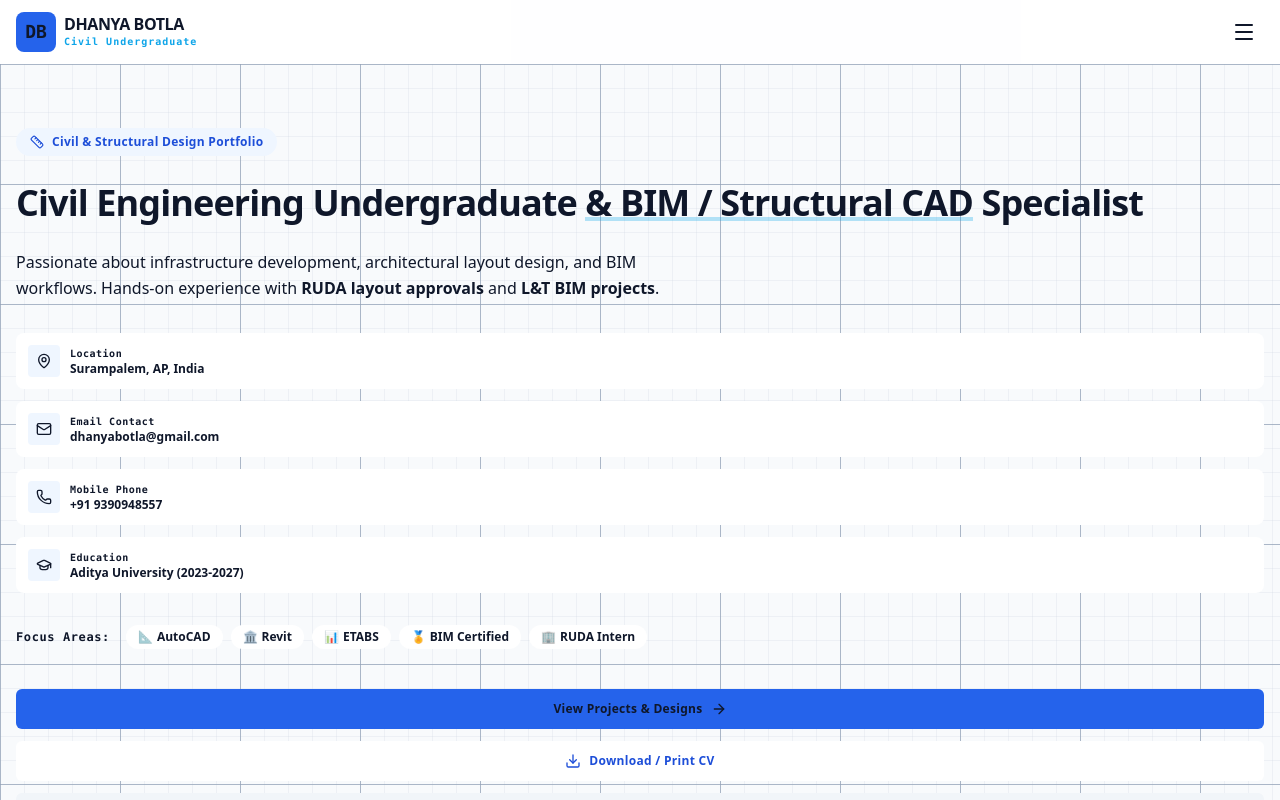
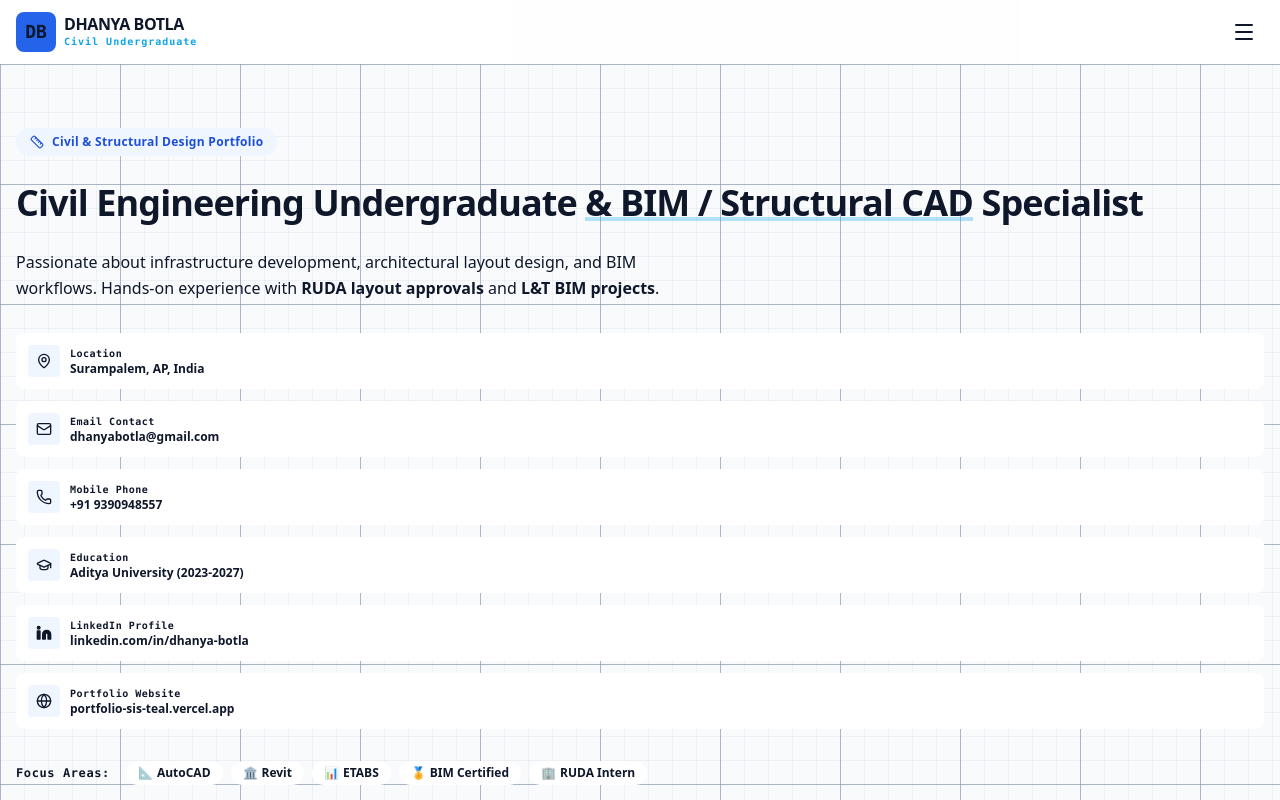
Before and after one commit to veerendrabotla-bot/portfolio-sis, a React (Vite) app: page / in a window 1280 px wide. Shown: the top 800 px of the page. Built offline with nearby package versions, Linux system fonts and the light colour scheme.

Commit message:
feat: add social links and update internship details
Add LinkedIn and website profile links to Hero, Footer, and CV modal. Update the internship experience date in data.ts.

```diff
--- a/src/components/CVModal.tsx
+++ b/src/components/CVModal.tsx
@@ -4,7 +4,7 @@
  */
 
 import React, { useRef } from 'react';
-import { X, Printer, Phone, Mail, Linkedin, MapPin } from 'lucide-react';
+import { X, Printer, Phone, Mail, Linkedin, MapPin, Globe } from 'lucide-react';
 
 interface CVModalProps {
   isOpen: boolean;
@@ -80,7 +80,7 @@ export default function CVModal({ isOpen, onClose }: CVModalProps) {
                 Civil Engineering Undergraduate
               </p>
 
-              <div className="flex flex-wrap justify-center items-center gap-x-5 gap-y-1.5 text-[13px] text-slate-800 mb-1">
+              <div className="flex flex-wrap justify-center items-center gap-x-5 gap-y-1.5 text-[12px] sm:text-[13px] text-slate-800 mb-1">
                 <span className="flex items-center gap-1 font-sans">
                   <Phone className="w-3.5 h-3.5 text-slate-800" fill="currentColor" />
                   <span>+91 9390948557</span>
@@ -89,10 +89,24 @@ export default function CVModal({ isOpen, onClose }: CVModalProps) {
                   <Mail className="w-3.5 h-3.5 text-slate-800" fill="currentColor" />
                   <span>dhanyabotla@gmail.com</span>
                 </span>
-                <span className="flex items-center gap-1 font-sans">
+                <a
+                  href="https://www.linkedin.com/in/dhanya-botla"
+                  target="_blank"
+                  rel="noopener noreferrer"
+                  className="flex items-center gap-1 font-sans text-slate-800 hover:text-[#2563EB] hover:underline"
+                >
                   <Linkedin className="w-3.5 h-3.5 text-slate-800" fill="currentColor" />
-                  <span>LinkedIn</span>
-                </span>
+                  <span>linkedin.com/in/dhanya-botla</span>
+                </a>
+                <a
+                  href="https://portfolio-sis-teal.vercel.app"
+                  target="_blank"
+                  rel="noopener noreferrer"
+                  className="flex items-center gap-1 font-sans text-slate-800 hover:text-[#2563EB] hover:underline"
+                >
+                  <Globe className="w-3.5 h-3.5 text-slate-800" />
+                  <span>portfolio-sis-teal.vercel.app</span>
+                </a>
               </div>
 
               <div className="text-[13px] text-slate-800 flex justify-center items-center gap-1 mt-1">
@@ -154,7 +168,7 @@ export default function CVModal({ isOpen, onClose }: CVModalProps) {
               <div className="text-[13.5px] text-slate-800">
                 <div className="flex justify-between items-start mb-1">
                   <span className="font-bold text-slate-900">Civil Engineering Intern, RUDA</span>
-                  <span className="font-medium text-slate-800">June – July 2025 (2 Months)</span>
+                  <span className="font-medium text-slate-800">June – July 2026 (2 Months)</span>
                 </div>
                 <ul className="list-disc pl-5 space-y-1 mt-1">
                   <li>Prepare and modify AutoCAD layouts.</li>
--- a/src/components/Footer.tsx
+++ b/src/components/Footer.tsx
@@ -4,7 +4,7 @@
  */
 
 import React, { useState } from 'react';
-import { Mail, Phone, Copy, Check, BookOpen, Music, Cpu, Sparkles, Send } from 'lucide-react';
+import { Mail, Phone, Copy, Check, BookOpen, Music, Cpu, Sparkles, Send, Linkedin, Globe } from 'lucide-react';
 
 interface FooterProps {
   isContactOpen: boolean;
@@ -114,7 +114,7 @@ export default function Footer({ isContactOpen, onContactClose }: FooterProps) {
 
               <button
                 onClick={() => copyToClipboard(phoneVal, 'phone')}
-                className="w-full flex items-center justify-between p-2.5 bg-slate-900 border border-slate-800 rounded-lg hover:border-slate-700 hover:bg-slate-800/50 cursor-pointer transition-all text-xs"
+                className="w-full flex items-center justify-between p-2.5 bg-slate-900 border border-slate-800 rounded-lg hover:border-slate-700 hover:bg-slate-800/50 cursor-pointer transition-all text-xs mb-1"
               >
                 <div className="flex items-center space-x-2">
                   <Phone className="w-4 h-4 text-[#0EA5E9]" />
@@ -126,6 +126,32 @@ export default function Footer({ isContactOpen, onContactClose }: FooterProps) {
                   <Copy className="w-3.5 h-3.5 text-slate-500 hover:text-white" />
                 )}
               </button>
+
+              <a
+                href="https://www.linkedin.com/in/dhanya-botla"
+                target="_blank"
+                rel="noopener noreferrer"
+                className="w-full flex items-center justify-between p-2.5 bg-slate-900 border border-slate-800 rounded-lg hover:border-blue-500 hover:bg-slate-800/50 cursor-pointer transition-all text-xs text-left"
+              >
+                <div className="flex items-center space-x-2">
+                  <Linkedin className="w-4 h-4 text-[#0A66C2]" fill="currentColor" />
+                  <span className="text-slate-300">LinkedIn Profile</span>
+                </div>
+                <span className="text-[10px] text-blue-400 font-mono">Connect ↗</span>
+              </a>
+
+              <a
+                href="https://portfolio-sis-teal.vercel.app"
+                target="_blank"
+                rel="noopener noreferrer"
+                className="w-full flex items-center justify-between p-2.5 bg-slate-900 border border-slate-800 rounded-lg hover:border-emerald-500 hover:bg-slate-800/50 cursor-pointer transition-all text-xs text-left"
+              >
+                <div className="flex items-center space-x-2">
+                  <Globe className="w-4 h-4 text-[#10B981]" />
+                  <span className="text-slate-300">Portfolio Website</span>
+                </div>
+                <span className="text-[10px] text-emerald-400 font-mono">Visit ↗</span>
+              </a>
             </div>
           </div>
 
--- a/src/components/Hero.tsx
+++ b/src/components/Hero.tsx
@@ -3,7 +3,7 @@
  * SPDX-License-Identifier: Apache-2.0
  */
 
-import { MapPin, Mail, Phone, GraduationCap, ArrowRight, ShieldCheck, Layers, FileSpreadsheet, Ruler, Download } from 'lucide-react';
+import { MapPin, Mail, Phone, GraduationCap, ArrowRight, ShieldCheck, Layers, FileSpreadsheet, Ruler, Download, Linkedin, Globe } from 'lucide-react';
 
 interface HeroProps {
   onProjectsClick: () => void;
@@ -123,6 +123,38 @@ export default function Hero({ onProjectsClick, onContactClick, onDownloadCVClic
                   <span className="text-xs font-bold text-[#0F172A]">Aditya University (2023-2027)</span>
                 </div>
               </div>
+
+              <a
+                href="https://www.linkedin.com/in/dhanya-botla"
+                target="_blank"
+                rel="noopener noreferrer"
+                className="flex items-center space-x-2.5 bg-white p-3 rounded-lg border border-[#E2E8F0] shadow-sm hover:border-[#2563EB] hover:bg-[#F8FAFC]/50 transition-colors cursor-pointer"
+                id="info-badge-linkedin"
+              >
+                <div className="w-8 h-8 rounded bg-[#EFF6FF] flex items-center justify-center text-[#2563EB]">
+                  <Linkedin className="w-4 h-4" fill="currentColor" />
+                </div>
+                <div className="flex flex-col">
+                  <span className="text-[10px] font-semibold text-[#64748B] uppercase tracking-wider font-mono">LinkedIn Profile</span>
+                  <span className="text-xs font-bold text-[#2563EB] underline break-all">linkedin.com/in/dhanya-botla</span>
+                </div>
+              </a>
+
+              <a
+                href="https://portfolio-sis-teal.vercel.app"
+                target="_blank"
+                rel="noopener noreferrer"
+                className="flex items-center space-x-2.5 bg-white p-3 rounded-lg border border-[#E2E8F0] shadow-sm hover:border-[#2563EB] hover:bg-[#F8FAFC]/50 transition-colors cursor-pointer"
+                id="info-badge-portfolio"
+              >
+                <div className="w-8 h-8 rounded bg-[#EFF6FF] flex items-center justify-center text-[#2563EB]">
+                  <Globe className="w-4 h-4" />
+                </div>
+                <div className="flex flex-col">
+                  <span className="text-[10px] font-semibold text-[#64748B] uppercase tracking-wider font-mono">Portfolio Website</span>
+                  <span className="text-xs font-bold text-[#2563EB] underline break-all">portfolio-sis-teal.vercel.app</span>
+                </div>
+              </a>
             </div>
 
             {/* Highlight Badges */}
--- a/src/data.ts
+++ b/src/data.ts
@@ -126,7 +126,7 @@ export const timelineData: TimelineEvent[] = [
     title: 'Civil Engineering Intern',
     subtitle: 'Rajahmundry Urban Development Authority (RUDA)',
     institution: 'RUDA Town Planning Office',
-    period: 'June – July (2 Months)',
+    period: 'June – July 2026 (2 Months)',
     description: [
       'Prepared and modified detailed community layout blueprints in AutoCAD.',
       'Reviewed structural and architectural drawings submitted for official municipal approvals.',
```
